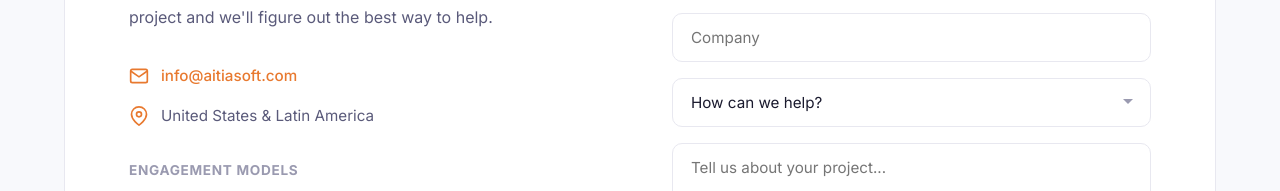
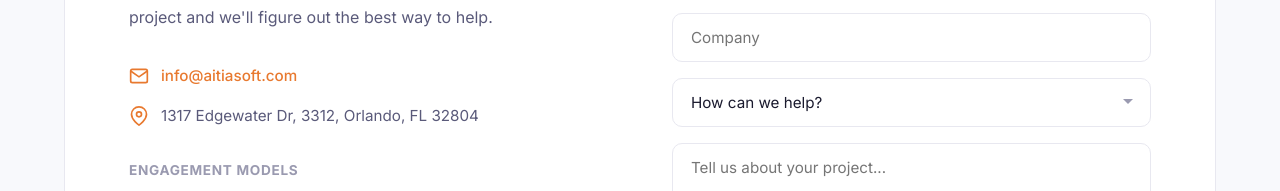
Before and after one commit to AitiaSoft/aitiasoft-website, a plain HTML site: page index.html in a window 1280 px wide. Shown: the part 4989-5180 px from the top of the page. Drawn offline with Linux system fonts and the light colour scheme.

Commit message:
Add AitiaSoft office address to contact section

```diff
--- a/index.html
+++ b/index.html
@@ -387,7 +387,7 @@
                             <svg viewBox="0 0 24 24" fill="none" stroke="currentColor" stroke-width="2" width="20" height="20">
                                 <path d="M21 10c0 7-9 13-9 13s-9-6-9-13a9 9 0 0 1 18 0z"/><circle cx="12" cy="10" r="3"/>
                             </svg>
-                            <span>United States & Latin America</span>
+                            <span>1317 Edgewater Dr, 3312, Orlando, FL 32804</span>
                         </div>
                     </div>
                     <div class="engagement-models">
```
